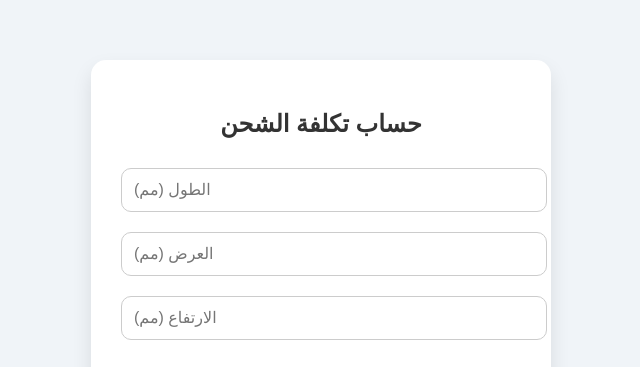
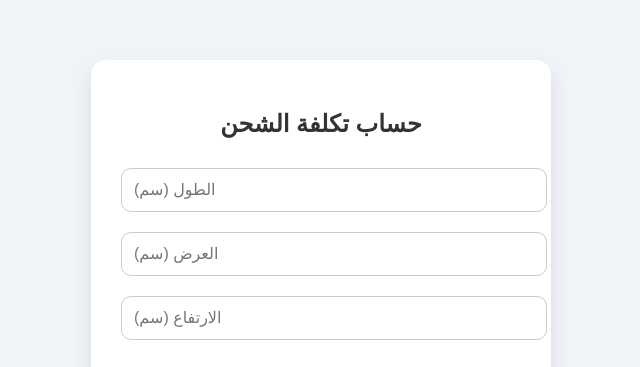
Before and after one commit to shobi7z/aliexp, a plain HTML site: page index.html in a window 1280 px wide. Shown: the part 132-499 px from the top of the page, 319-959 px from the left. Drawn offline with Linux system fonts and the light colour scheme.

Commit message:
Update index.html

```diff
--- a/index.html
+++ b/index.html
@@ -67,9 +67,9 @@
 <body>
     <div class="container">
         <h2>حساب تكلفة الشحن</h2>
-        <input type="number" id="length" placeholder="الطول (مم)" min="0" step="0.01">
-        <input type="number" id="width" placeholder="العرض (مم)" min="0" step="0.01">
-        <input type="number" id="height" placeholder="الارتفاع (مم)" min="0" step="0.01">
+        <input type="number" id="length" placeholder="الطول (سم)" min="0" step="0.01">
+        <input type="number" id="width" placeholder="العرض (سم)" min="0" step="0.01">
+        <input type="number" id="height" placeholder="الارتفاع (سم)" min="0" step="0.01">
         <button onclick="calculateShipping()">احسب تكلفة الشحن</button>
         <div class="result" id="result"></div>
     </div>
```
